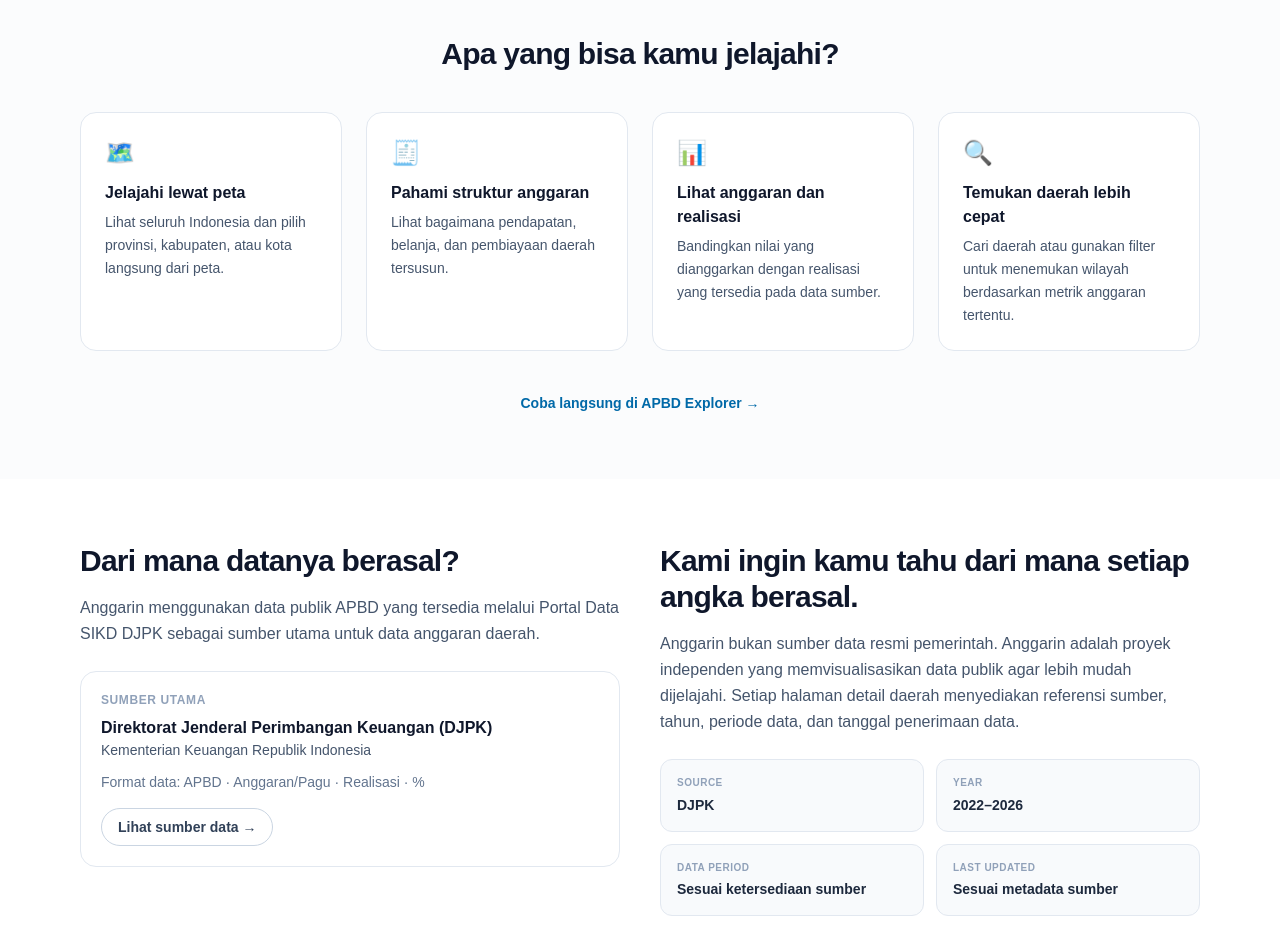
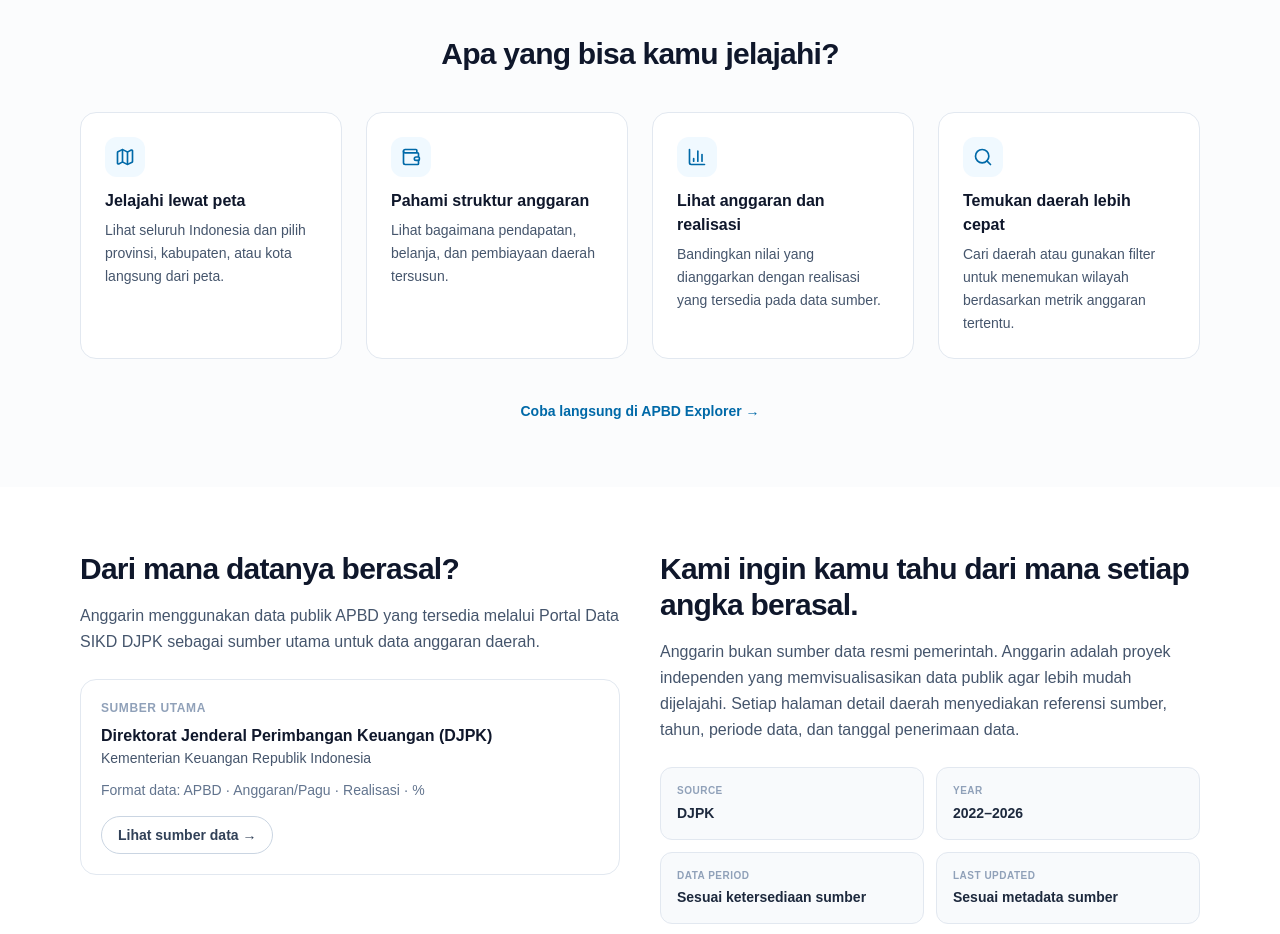
Before and after one commit to Fhanafii/anggarankita, a Next.js app: page / in a window 1280 px wide. Shown: the part 2180-3114 px from the top of the page. Built offline with nearby package versions, Linux system fonts and the light colour scheme; no server answers.

Commit message:
feat(landing): replace emoji feature icons with lucide-react icons (shadcn standard)

```diff
--- a/package.json
+++ b/package.json
@@ -14,6 +14,7 @@
   },
   "dependencies": {
     "@supabase/supabase-js": "^2.112.4",
+    "lucide-react": "^1.38.0",
     "maplibre-gl": "^5.24.0",
     "next": "16.3.3",
     "react": "19.2.8",
--- a/src/app/page.tsx
+++ b/src/app/page.tsx
@@ -1,5 +1,6 @@
 import type { Metadata } from "next";
 import Link from "next/link";
+import { BarChart3, Map, Search, Wallet } from "lucide-react";
 import Navbar from "@/components/landing/Navbar";
 import MapPreviewLazy from "@/components/landing/MapPreviewLazy";
 
@@ -11,22 +12,22 @@ export const metadata: Metadata = {
 
 const FEATURES = [
   {
-    icon: "🗺️",
+    icon: Map,
     title: "Jelajahi lewat peta",
     text: "Lihat seluruh Indonesia dan pilih provinsi, kabupaten, atau kota langsung dari peta.",
   },
   {
-    icon: "🧾",
+    icon: Wallet,
     title: "Pahami struktur anggaran",
     text: "Lihat bagaimana pendapatan, belanja, dan pembiayaan daerah tersusun.",
   },
   {
-    icon: "📊",
+    icon: BarChart3,
     title: "Lihat anggaran dan realisasi",
     text: "Bandingkan nilai yang dianggarkan dengan realisasi yang tersedia pada data sumber.",
   },
   {
-    icon: "🔍",
+    icon: Search,
     title: "Temukan daerah lebih cepat",
     text: "Cari daerah atau gunakan filter untuk menemukan wilayah berdasarkan metrik anggaran tertentu.",
   },
@@ -208,7 +209,9 @@ export default function Landing() {
           <div className="mt-10 grid gap-6 sm:grid-cols-2 lg:grid-cols-4">
             {FEATURES.map((f) => (
               <div key={f.title} className="rounded-2xl border border-slate-200 bg-white p-6">
-                <span aria-hidden className="text-2xl">{f.icon}</span>
+                <span className="inline-flex h-10 w-10 items-center justify-center rounded-xl bg-sky-50 text-sky-700" aria-hidden>
+                  <f.icon className="h-5 w-5" strokeWidth={2} />
+                </span>
                 <h3 className="mt-3 font-bold">{f.title}</h3>
                 <p className="mt-1.5 text-sm leading-relaxed text-slate-600">{f.text}</p>
               </div>
```
Also changed, not shown: 1 other file (tests, documents, lock files or other folders).
